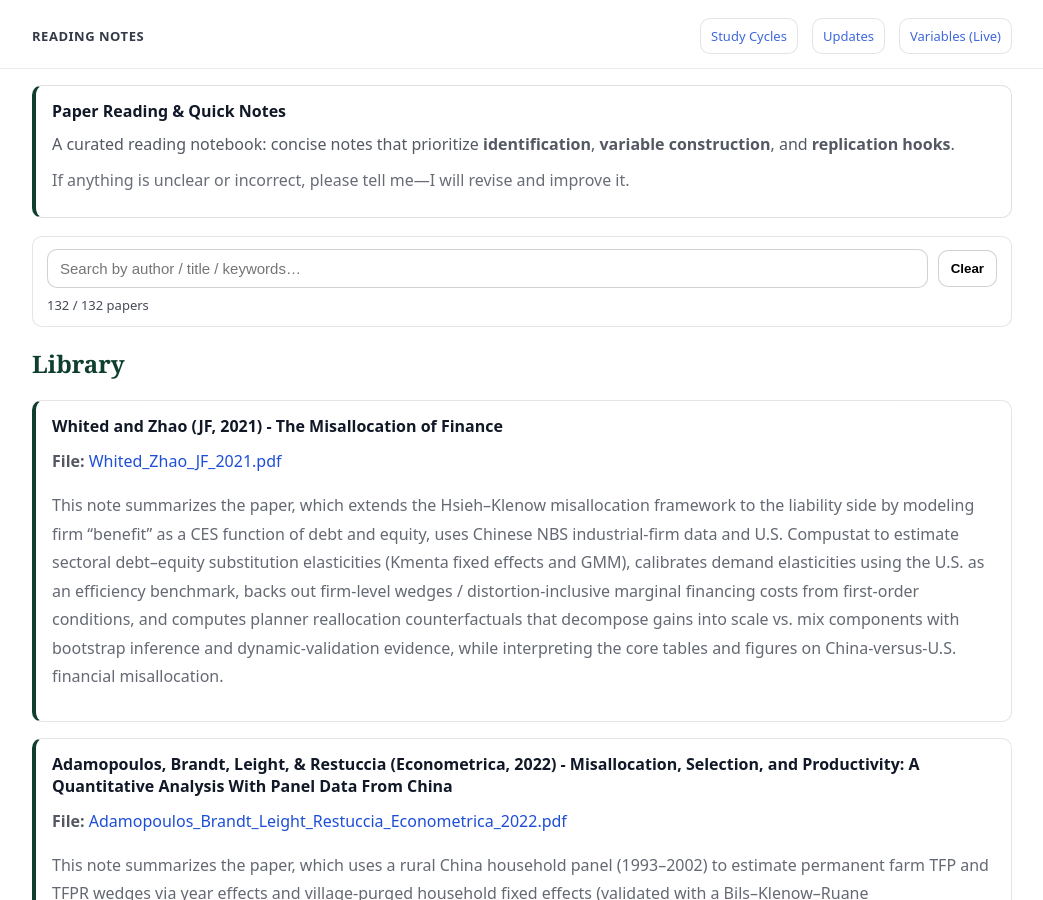
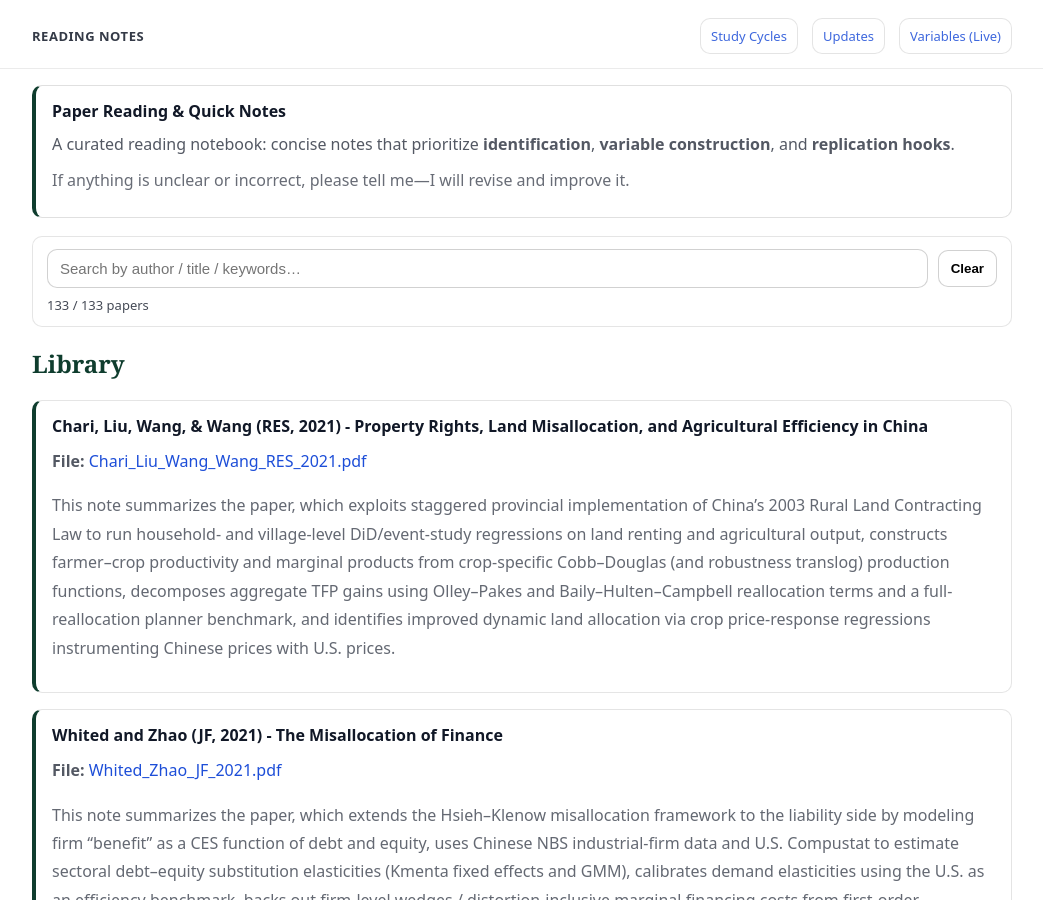
Before and after one commit to yaxinzn/study-archive, a Jekyll site: the page built from reading/index.md, in a window 1280 px wide and 900 px high. Shown: the whole window, without its empty margins (118-1161 px from the left). Built offline with Jekyll 4.4.1, drawn with Linux system fonts in a browser that asks for light colours.

Commit message:
Reading: add/update Chari_Liu_Wang_Wang_RES_2021.pdf

```diff
--- a/_data/reading.yml
+++ b/_data/reading.yml
@@ -1,3 +1,7 @@
+- title: "Chari, Liu, Wang, & Wang (RES, 2021) - Property Rights, Land Misallocation, and Agricultural Efficiency in China"
+  file: "Chari_Liu_Wang_Wang_RES_2021.pdf"
+  desc: "This note summarizes the paper, which exploits staggered provincial implementation of China’s 2003 Rural Land Contracting Law to run household- and village-level DiD/event-study regressions on land renting and agricultural output, constructs farmer–crop productivity and marginal products from crop-specific Cobb–Douglas (and robustness translog) production functions, decomposes aggregate TFP gains using Olley–Pakes and Baily–Hulten–Campbell reallocation terms and a full-reallocation planner benchmark, and identifies improved dynamic land allocation via crop price-response regressions instrumenting Chinese prices with U.S. prices."
+
 - title: "Whited and Zhao (JF, 2021) - The Misallocation of Finance"
   file: "Whited_Zhao_JF_2021.pdf"
   desc: "This note summarizes the paper, which extends the Hsieh–Klenow misallocation framework to the liability side by modeling firm “benefit” as a CES function of debt and equity, uses Chinese NBS industrial-firm data and U.S. Compustat to estimate sectoral debt–equity substitution elasticities (Kmenta fixed effects and GMM), calibrates demand elasticities using the U.S. as an efficiency benchmark, backs out firm-level wedges / distortion-inclusive marginal financing costs from first-order conditions, and computes planner reallocation counterfactuals that decompose gains into scale vs. mix components with bootstrap inference and dynamic-validation evidence, while interpreting the core tables and figures on China-versus-U.S. financial misallocation."
```
Also changed, not shown: 1 other file.
